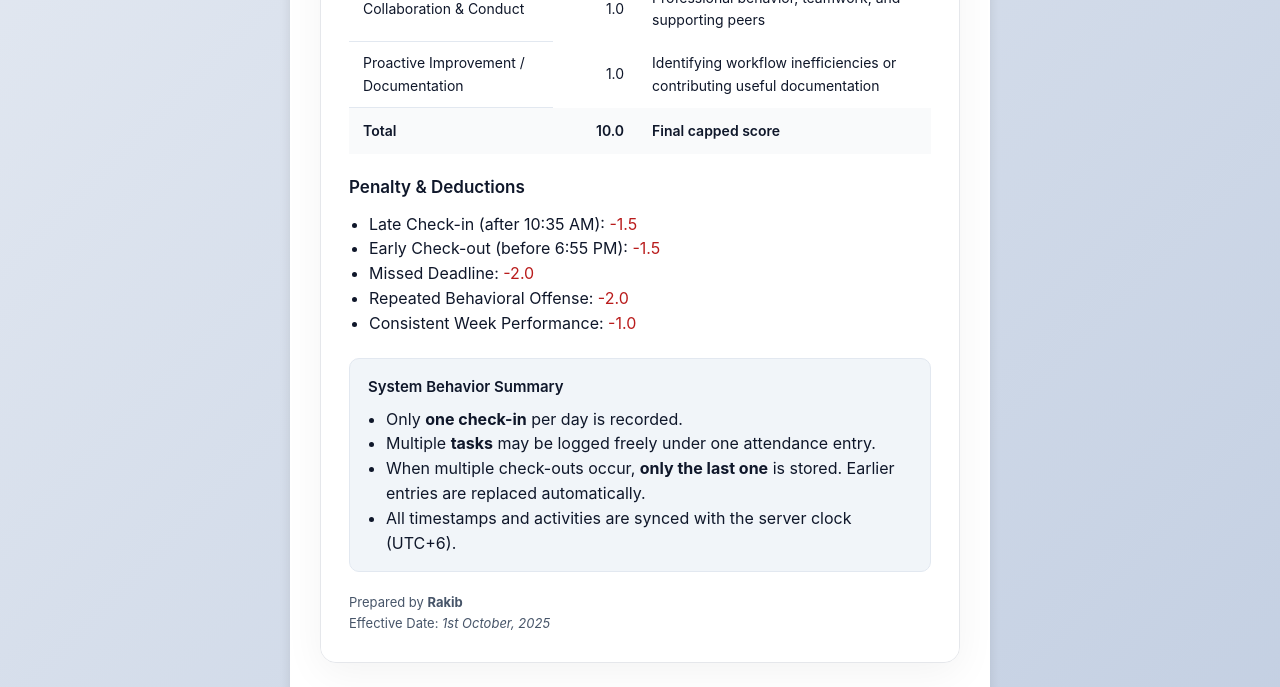
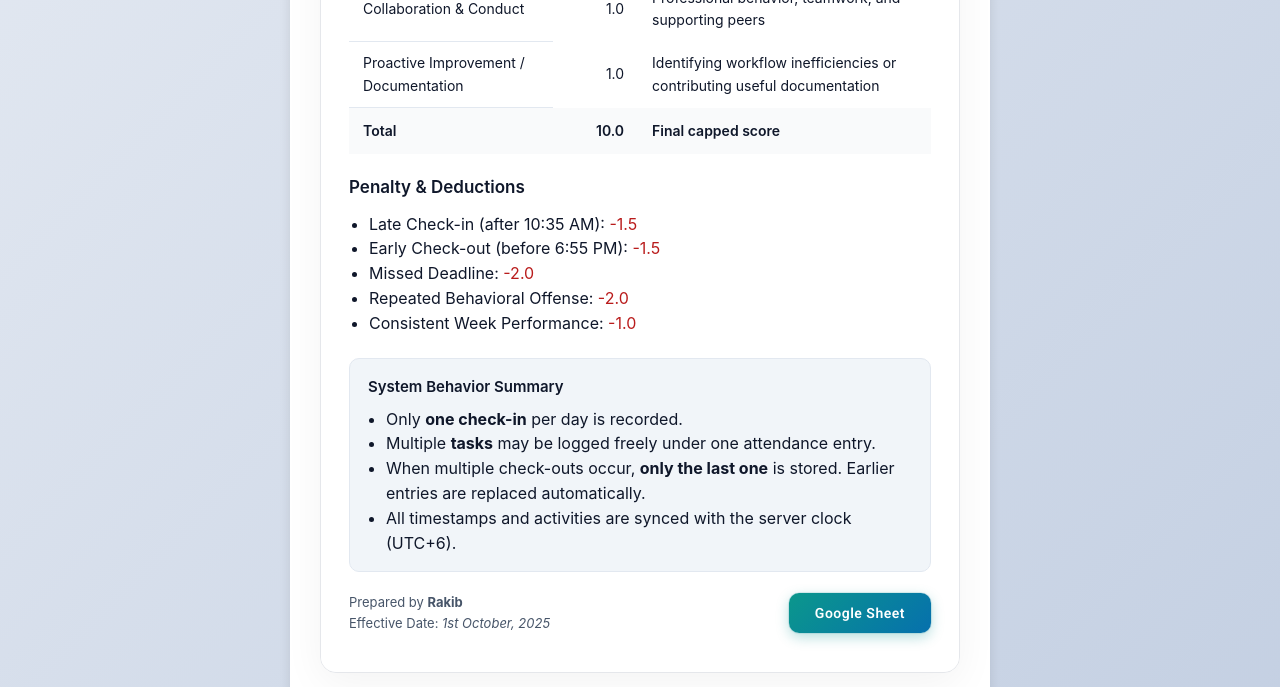
Before and after one commit to RH-NAYM/AttendanceHE, a plain HTML site: page static/index.html in a window 1280 px wide. Shown: the part 1475-2162 px from the top of the page. Drawn offline with nearby package versions, Linux system fonts and the light colour scheme; no server answers.

Commit message:
added a extra button for data stored google sheet

```diff
--- a/static/index.html
+++ b/static/index.html
@@ -143,8 +143,39 @@
                     </ul>
                 </div>
 
-                <p style="margin:0;font-size:13px;color:#475569;">Prepared by <strong>Rakib</strong></em></p>
-                <p style="margin:0;font-size:13px;color:#475569;">Effective Date: <em>1st October, 2025</em></p>
+                <div style="display:flex; align-items:center; justify-content:space-between; margin-bottom:10px;">
+                    <div>
+                        <p style="margin:0;font-size:13px;color:#475569;">Prepared by <strong>Rakib</strong></p>
+                        <p style="margin:0;font-size:13px;color:#475569;">Effective Date: <em>1st October, 2025</em></p>
+                    </div>
+                    <button
+                        onclick="window.open('https://docs.google.com/spreadsheets/d/170lkEvbZyU6H7eTiRY-bGDOonHiPuNbsyM4eIjj6_EY/edit?usp=sharing', '_blank');"
+                        style="
+                            padding:12px 26px;
+                            font-size:14px;
+                            font-weight:600;
+                            color:#ffffff;
+                            background:linear-gradient(135deg, #0b978c 0%, #0670ad 100%);
+                            border:none;
+                            border-radius:10px;
+                            cursor:pointer;
+                            transition:
+                                transform 0.25s ease,
+                                box-shadow 0.35s ease,
+                                background 0.35s ease;
+                            box-shadow:
+                                0 4px 12px rgba(11,151,140,0.35),
+                                0 2px 6px rgba(6,112,173,0.25);
+                            letter-spacing:0.5px;
+                            transform:translateY(0);
+                            animation:pulseGlow 2.4s infinite ease-in-out;
+                            backdrop-filter: blur(4px);
+                        "
+        onmouseover="this.style.transform='translateY(-3px)'; this.style.boxShadow='0 6px 18px rgba(11,151,140,0.45)';"
+                        onmouseout="this.style.transform='translateY(0)'; this.style.boxShadow='0 4px 12px rgba(11,151,140,0.3)';">
+                        Google Sheet
+                    </button>
+                </div>
             </main>
         </div>
 
--- a/static/style.css
+++ b/static/style.css
@@ -345,3 +345,26 @@ button {
         padding: 15px;
     }
 }
+
+@keyframes pulseGlow {
+    0% {
+        box-shadow:
+            0 4px 12px rgba(11, 151, 140, 0.28),
+            0 0 0 0 rgba(11, 151, 140, 0.25),
+            0 0 0 0 rgba(6, 112, 173, 0.10);
+    }
+
+    50% {
+        box-shadow:
+            0 8px 24px rgba(6, 112, 173, 0.55),
+            0 0 12px 6px rgba(11, 151, 140, 0.35),
+            0 0 25px 10px rgba(6, 112, 173, 0.25);
+    }
+
+    100% {
+        box-shadow:
+            0 4px 12px rgba(11, 151, 140, 0.28),
+            0 0 0 0 rgba(11, 151, 140, 0.25),
+            0 0 0 0 rgba(6, 112, 173, 0.10);
+    }
+}
```
Also changed, not shown: 1 other file.
